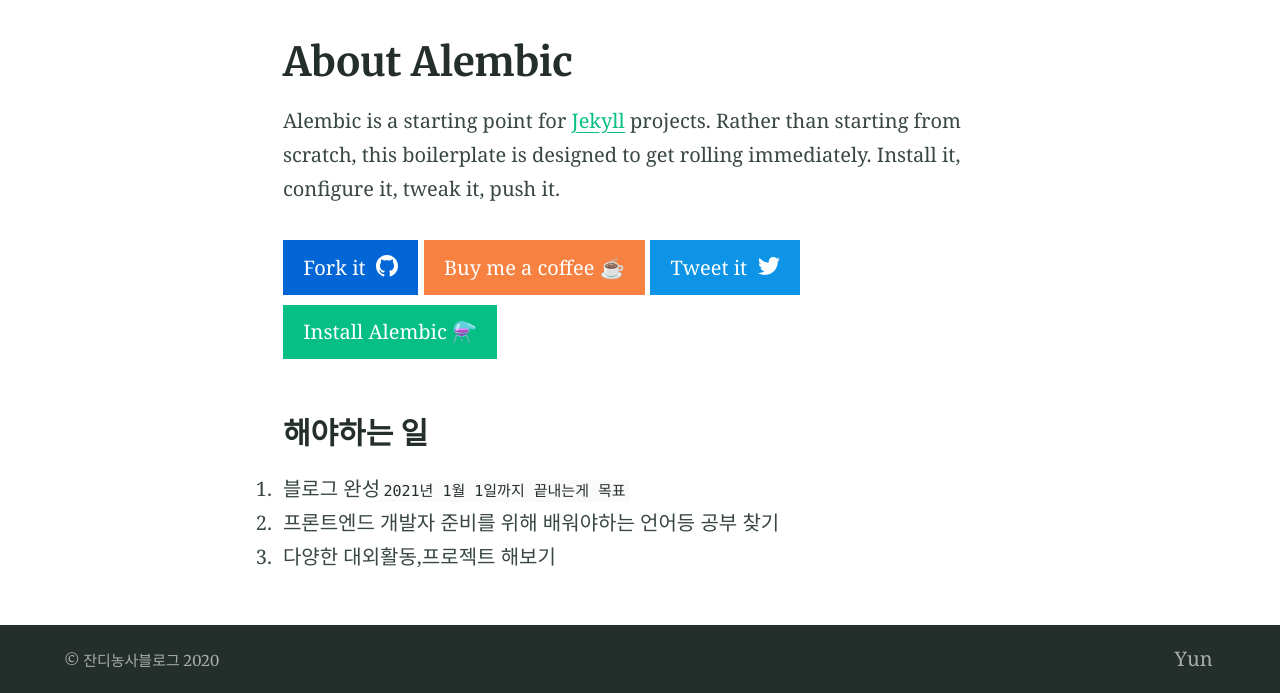
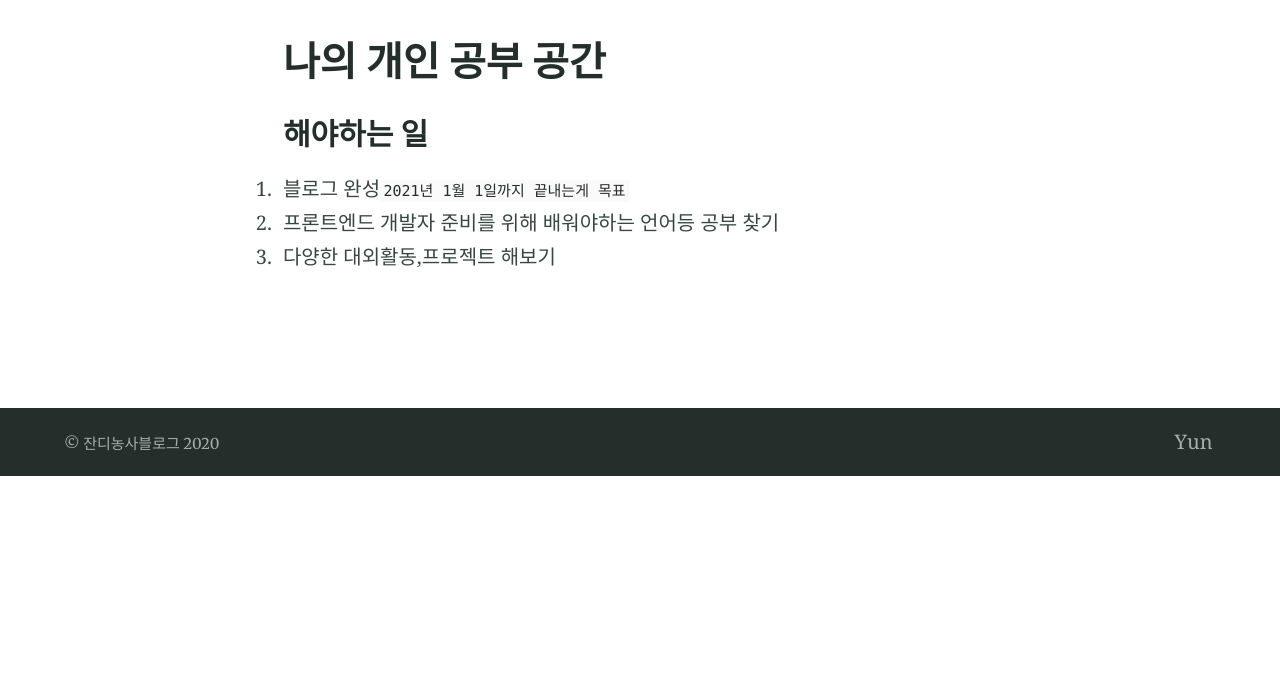
Before and after one commit to EngineerYun/EngineerYun.github.io, a Jekyll site: the page built from index.md, in a window 1280 px wide. Shown: the part 424-1117 px from the top of the page. Built offline with Jekyll 4.4.1, drawn with Linux system fonts in a browser that asks for light colours; after the commit the page ends 900 px from its top, so only the background shows below that.

Commit message:
index 변경

```diff
--- a/index.md
+++ b/index.md
@@ -1,5 +1,5 @@
 ---
-title: About Alembic
+title: 나의 개인 공부 공간
 feature_text: |
   ## Alembic
   A Jekyll boilerplate theme designed to be a starting point for any Jekyll website
@@ -7,9 +7,6 @@
 excerpt: "Alembic is a starting point for [Jekyll](https://jekyllrb.com/) projects. Rather than starting from scratch, this boilerplate is designed to get the ball rolling immediately. Install it, configure it, tweak it, push it."
 ---
 
-Alembic is a starting point for [Jekyll](https://jekyllrb.com/) projects. Rather than starting from scratch, this boilerplate is designed to get rolling immediately. Install it, configure it, tweak it, push it.
-
-{% include button.html text="Fork it" icon="github" link="https://github.com/daviddarnes/alembic" color="#0366d6" %} {% include button.html text="Buy me a coffee ☕️" link="https://buymeacoffee.com/daviddarnes#support" color="#f68140" %} {% include button.html text="Tweet it" icon="twitter" link="https://twitter.com/intent/tweet/?url=https://alembic.darn.es&text=Alembic%20-%20A%20Jekyll%20boilerplate%20theme&via=DavidDarnes" color="#0d94e7" %} {% include button.html text="Install Alembic ⚗️" link="https://github.com/daviddarnes/alembic#installation" %}
 
 ### 해야하는 일
 
```
